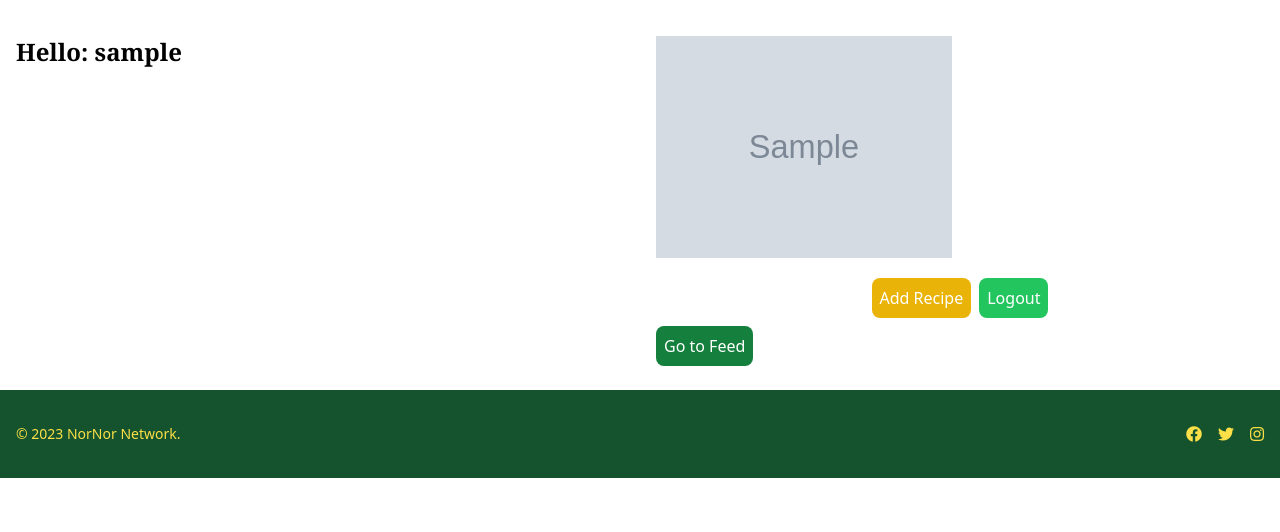
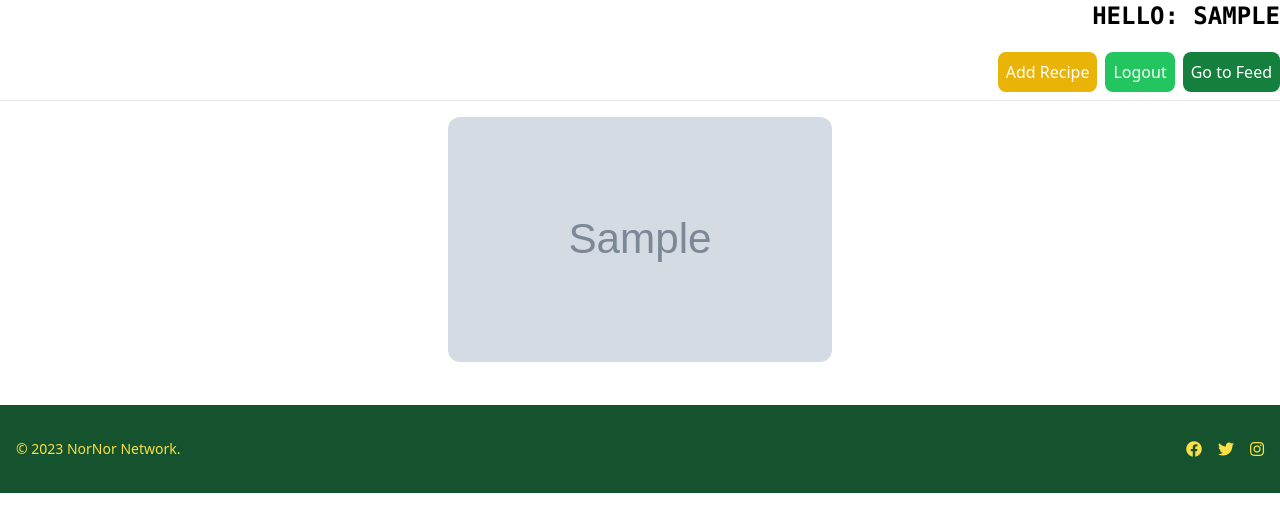
Before and after one commit to AirSayy/NorNor, a Node server app: page /profile in a window 1280 px wide. Shown: the part 64-596 px from the top of the page. Run offline with Node 20, Linux system fonts and the light colour scheme; the visitor is signed in with stand-in values (Sample User, id 1); tables that the repository leaves empty hold one stand-in row (values such as "Sample post"); grey boxes marked "Sample" are stand-in pictures; style sheets or scripts are compiled from the project's sources; some libraries are stand-ins or nearby versions.

Commit message:
styled profile page

```diff
--- a/views/profile.ejs
+++ b/views/profile.ejs
@@ -1,29 +1,29 @@
 <%- include('partials/header') -%>
-<div class="container">
-  <div class="grid grid-cols-1 md:grid-cols-2 mt-5">
-    <div class="p-4 bg-white">
-      <div>
-        <h1 class="font-serif text-2xl text-left font-bold mb-4">Hello: <%= user.userName %></h1>
+<div class="container m-auto">
+  <div>
+    <div class="">
+      <div class="text-right">
+        <h1 class="font-mono text-2xl font-bold uppercase mb-4">Hello: <%= user.userName %></h1>
 
       </div>
-    </div>
-    <div class="p-4 bg-white">
-      <ul class="grid grid-cols-2 gap-4">
+      <div class="flex justify-end mt-5">
+        <button class=" border-s-green-800 bg-yellow-500 text-white mb-2 p-2 mr-2 rounded-lg"><a href="/addRecipe" >Add Recipe</a></button>
+        <button class=" border-s-green-800 bg-green-500 text-white  mb-2 p-2 mr-2 rounded-lg"><a href="/logout" >Logout</a></button>
+        <button class=" border-s-green-800 bg-green-700 text-white mb-2 p-2 rounded-lg"><a href="/feed">Go to Feed</a></button>
+      </div>
+    </div><hr>
+    <div class=" ">
+      <ul class=" flex flex-wrap justify-around mt-4">
         <% for(var i=0; i<posts.length; i++) {%>
-        <li class=" flex justify-items-start">
+        <li class=" w-[30%] rounded-xl ">
           <a href="/post/<%= posts[i]._id%>">
-            <img class="max-w-full h-auto" src="<%= posts[i].image%>">
+            <img class="object-cover w-full h-[85%] rounded-xl  block  " src="<%= posts[i].image%>">
           </a>
         </li>
         <% } %>
       </ul>
-      <div class="flex justify-center mt-5">
-        <button class=" border-s-green-800 bg-yellow-500 text-white mb-2 p-2 mr-2 rounded-lg"><a href="/addRecipe" >Add Recipe</a></button>
-        <button class=" border-s-green-800 bg-green-500 text-white  mb-2 p-2 rounded-lg"><a href="/logout" >Logout</a></button>
 
 
-      </div>
-      <button class=" border-s-green-800 bg-green-700 text-white mb-2 p-2 rounded-lg"><a href="/feed">Go to Feed</a></button>
     </div>
   </div>
 </div>
```
